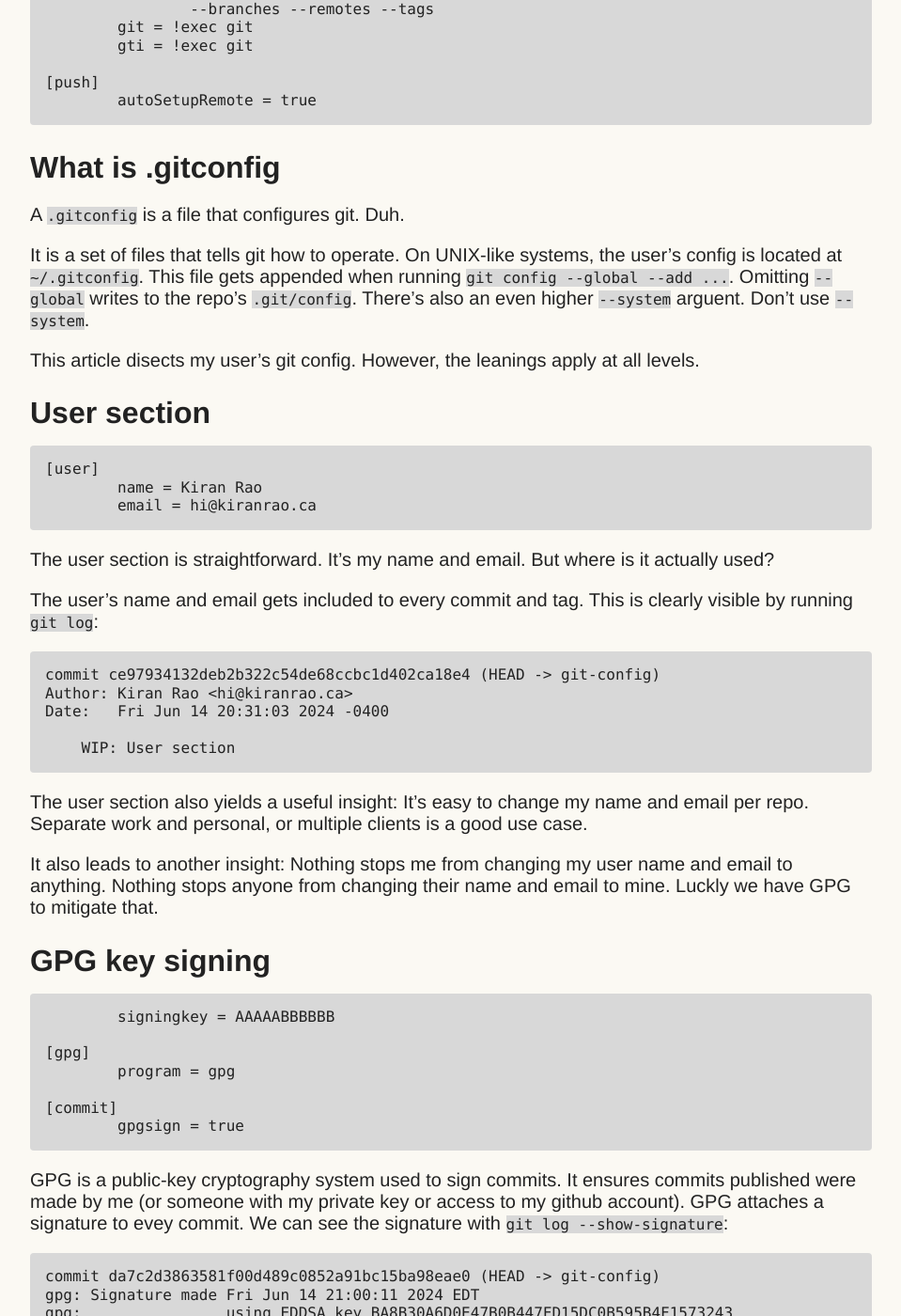
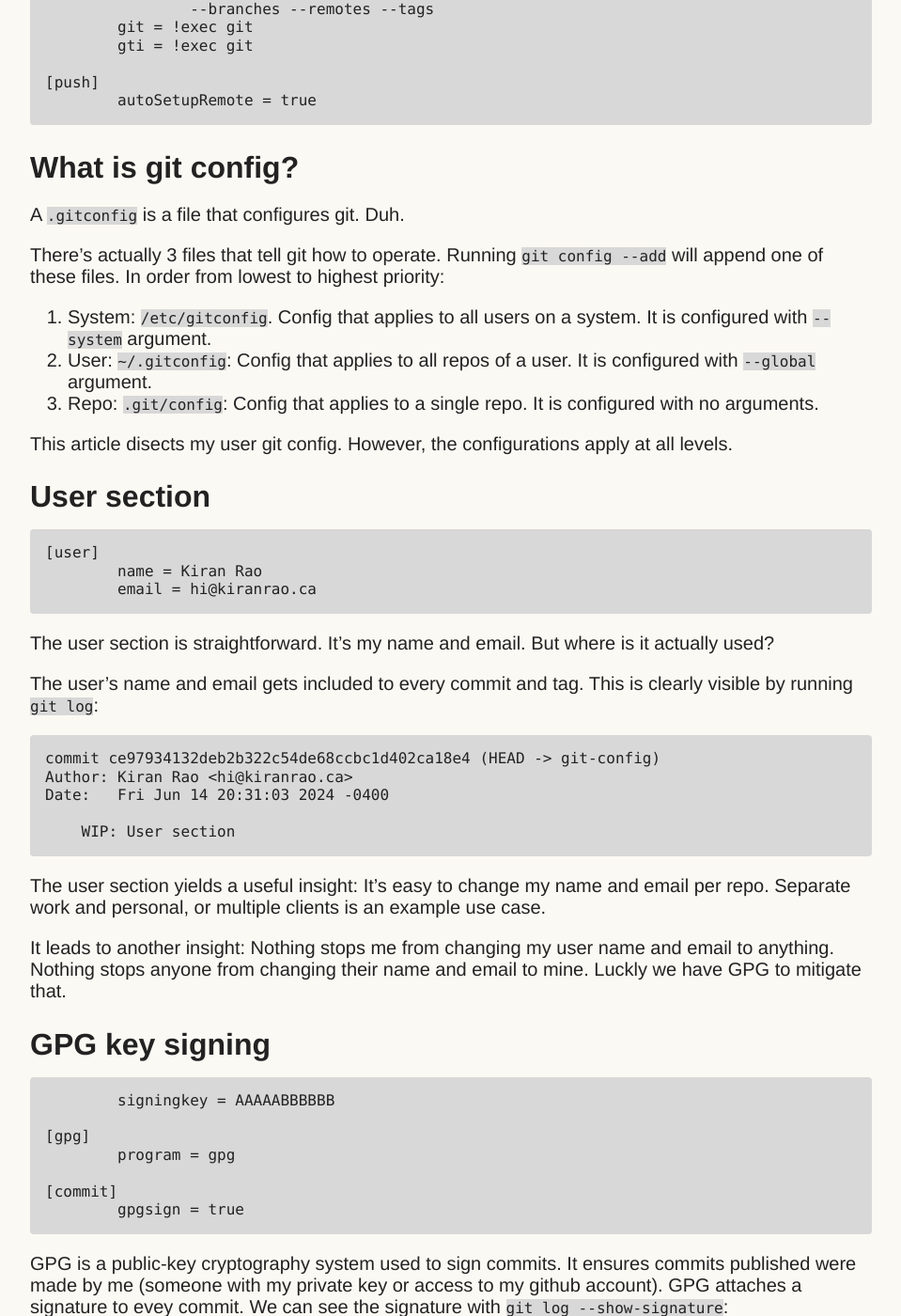
Before and after one commit to Kiran-Rao/kiran-rao.github.io, a Jekyll site: the page built from docs/unpublished/2024-06-13-git-config.md, in a window 1280 px wide and 1400 px high, scrolled down 808 px. Shown: the whole window at 94% size, without its empty margins (160-1119 px from the left). Built offline with Jekyll 4.4.1, drawn with Linux system fonts in a browser that asks for light colours.

Commit message:
Cleanup'

````diff
--- a/docs/unpublished/2024-06-13-git-config.md
+++ b/docs/unpublished/2024-06-13-git-config.md
@@ -39,17 +39,19 @@ It's not long. It's not complicated. But it configures my workflow's most import
 	autoSetupRemote = true
 ```
 
-## What is .gitconfig
+## What is git config?
 
 A `.gitconfig` is a file that configures git. Duh.
 
-It is a set of files that tells git how to operate.
-On UNIX-like systems, the user's config is located at `~/.gitconfig`.
-This file gets appended when running `git config --global --add ...`.
-Omitting `--global` writes to the repo's `.git/config`.
-There's also an even higher `--system` arguent. Don't use `--system`.
+There's actually 3 files that tell git how to operate.
+Running `git config --add` will append one of these files.
+In order from lowest to highest priority:
 
-This article disects my user's git config. However, the leanings apply at all levels.
+1. System: `/etc/gitconfig`. Config that applies to all users on a system. It is configured with `--system` argument.
+1. User: `~/.gitconfig`: Config that applies to all repos of a user. It is configured with `--global` argument.
+1. Repo: `.git/config`: Config that applies to a single repo. It is configured with no arguments.
+
+This article disects my user git config. However, the configurations apply at all levels.
 
 ## User section
 
@@ -71,9 +73,9 @@ Date:   Fri Jun 14 20:31:03 2024 -0400
     WIP: User section
 ```
 
-The user section also yields a useful insight: It's easy to change my name and email per repo. Separate work and personal, or multiple clients is a good use case.
+The user section yields a useful insight: It's easy to change my name and email per repo. Separate work and personal, or multiple clients is an example use case.
 
-It also leads to another insight: Nothing stops me from changing my user name and email to anything.
+It leads to another insight: Nothing stops me from changing my user name and email to anything.
 Nothing stops anyone from changing their name and email to mine.
 Luckly we have GPG to mitigate that.
 
@@ -89,7 +91,8 @@ Luckly we have GPG to mitigate that.
 	gpgsign = true
 ```
 
-GPG is a public-key cryptography system used to sign commits. It ensures commits published were made by me (or someone with my private key or access to my github account).
+GPG is a public-key cryptography system used to sign commits.
+It ensures commits published were made by me (someone with my private key or access to my github account).
 GPG attaches a signature to evey commit. We can see the signature with `git log --show-signature`:
 
 ```sh
````
